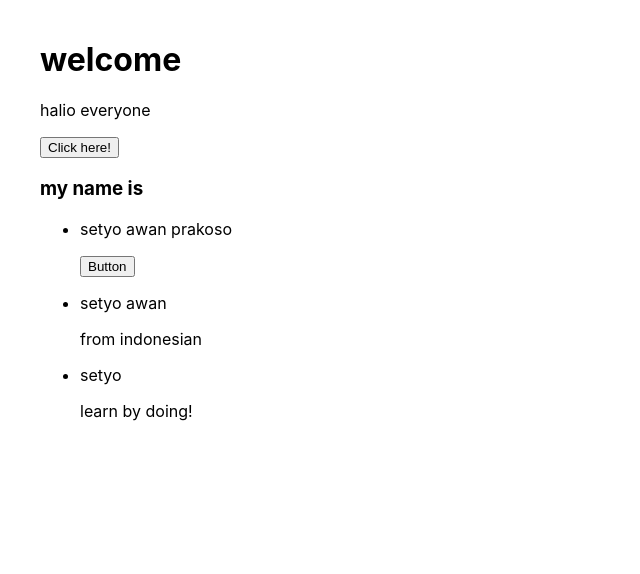
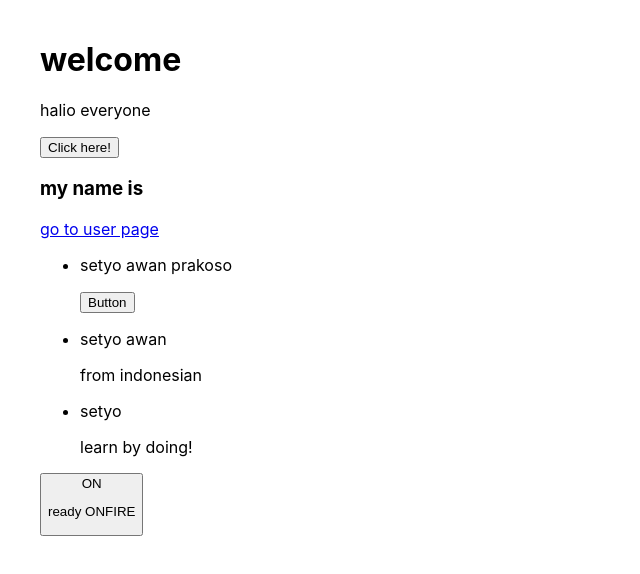
Before and after one commit to setyoawan/learn-reactJS, a React (Create React App) app: page / in a window 1280 px wide. Shown: the top 574 px of the page, without its empty margins (0-640 px from the left). Built offline with nearby package versions, Linux system fonts and the light colour scheme.

Commit message:
event click

```diff
--- a/src/App.js
+++ b/src/App.js
@@ -11,6 +11,33 @@ import About from './component/About';
             {props.children}
         </>
      )
+ }
+
+ class Event extends Component {
+
+    constructor(props) {
+        super(props)
+        this.state = {
+            eventHand : true
+        }
+
+        // deklarasi metode bind
+        this.changeEvent = this.changeEvent.bind(this)
+    }
+
+    changeEvent() {
+        this.setState(state => ({
+            eventHand : !state.eventHand
+        }))
+    }
+    render() {
+        return(
+            <button onClick={this.changeEvent}>
+                {this.state.eventHand ? 'ON' : 'OFF'}
+                <p>ready {this.state.eventHand ? 'ONFIRE' : 'DOWN'} </p>
+            </button>
+        )
+    }
  }
 
 
@@ -54,6 +81,8 @@ import About from './component/About';
                     </li>
                 </ul>
 
+                <Event/>
+
              </React.Fragment>
          )
      }
--- a/src/component/About.js
+++ b/src/component/About.js
@@ -2,13 +2,25 @@ import React from 'react';
 
 
 
+function Clicker() {
+    function Handle(e) {
+        alert('succes!')
+        e.preventDefault()
+    }
+
+    return (
+        <a href="#" onClick={Handle}>go to user page</a>
+    )
+}
+
+
 const About = () => {
     return(
-        <h3>my name is</h3>
-
+        <>
+            <h3>my name is</h3>
+            <Clicker/>
+        </>
     )
-
-
 }
 
 export default About
--- a/src/component/Message.js
+++ b/src/component/Message.js
@@ -12,7 +12,7 @@ class Message extends Component {
 
     changeMessage() {
         this.setState ({
-            message: 'thanks for click'
+            message: 'thanks for  click'
         })
     }
 
```
